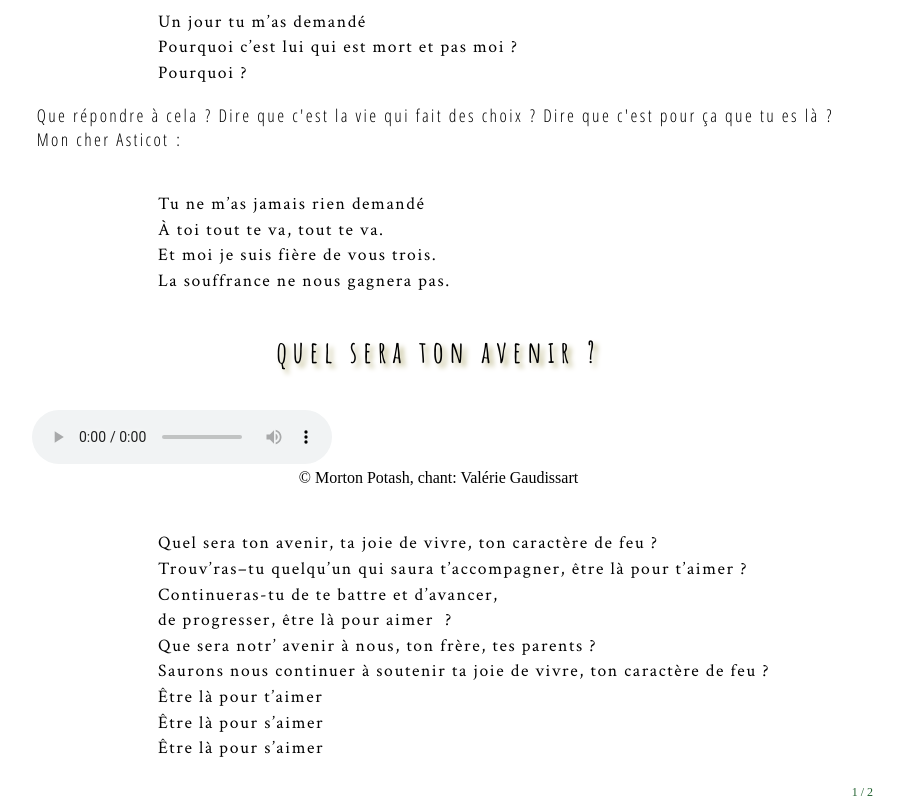
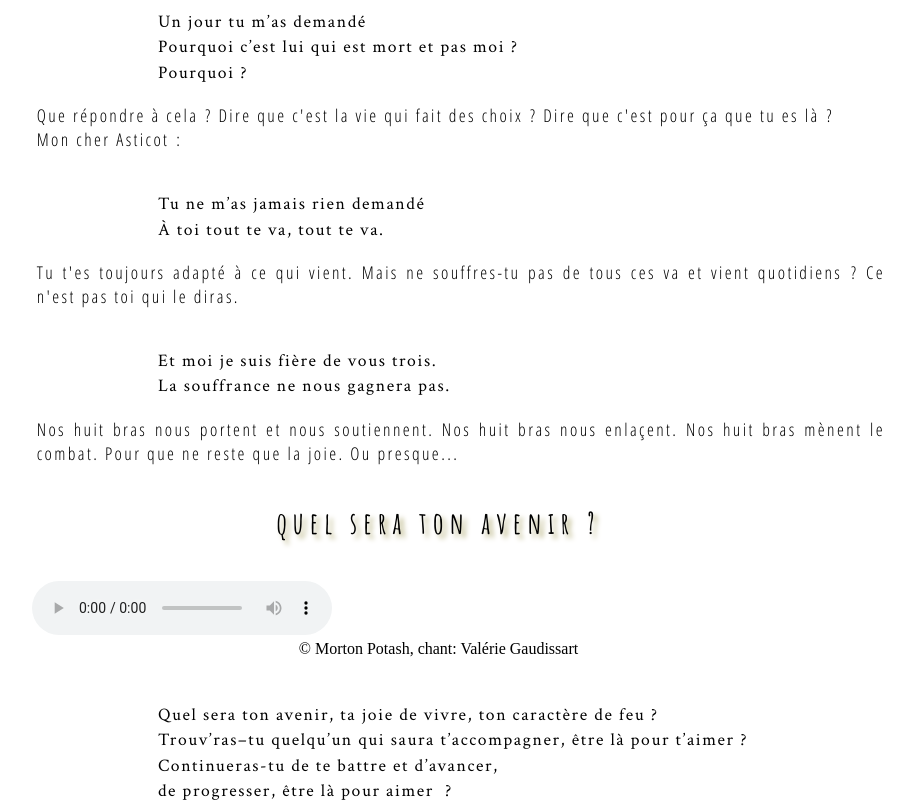
Before and after one commit to leshnik/revertouthaut, a Jekyll site: the page built from je-t'ai-revé.md, in a window 1280 px wide and 900 px high, scrolled down 2900 px, cut to the strip 0-805 px from the top of the window. Shown: the whole strip, without its empty margins (178-1091 px from the left). Built offline with Jekyll 4.4.1, drawn with Linux system fonts in a browser that asks for light colours.

```diff
--- a/je-t'ai-revé.md
+++ b/je-t'ai-revé.md
@@ -106,10 +106,20 @@
 </p></div>
 <p class="quote">
 Tu ne m’as jamais rien demandé<br>
-À toi tout te va, tout te va.<br>
+À toi tout te va, tout te va.
+</p>
+<div class="indented">
+<p class="chansons_spoken">
+Tu t'es toujours adapté à ce qui vient. Mais ne souffres-tu pas de tous ces va et vient quotidiens&nbsp;? Ce n'est pas toi qui le diras.
+</p></div>
+<p class="quote">
 Et moi je suis fière de vous trois.<br>
 La souffrance ne nous gagnera pas.
 </p>
+<div class="indented">
+<p class="chansons_spoken">
+Nos huit bras nous portent et nous soutiennent. Nos huit bras nous enlaçent. Nos huit bras mènent le combat. Pour que ne reste que la joie. Ou presque...
+</p></div>
 
 <figure>
     <h4 class="song-title">quel sera ton avenir ?</h4>
```
